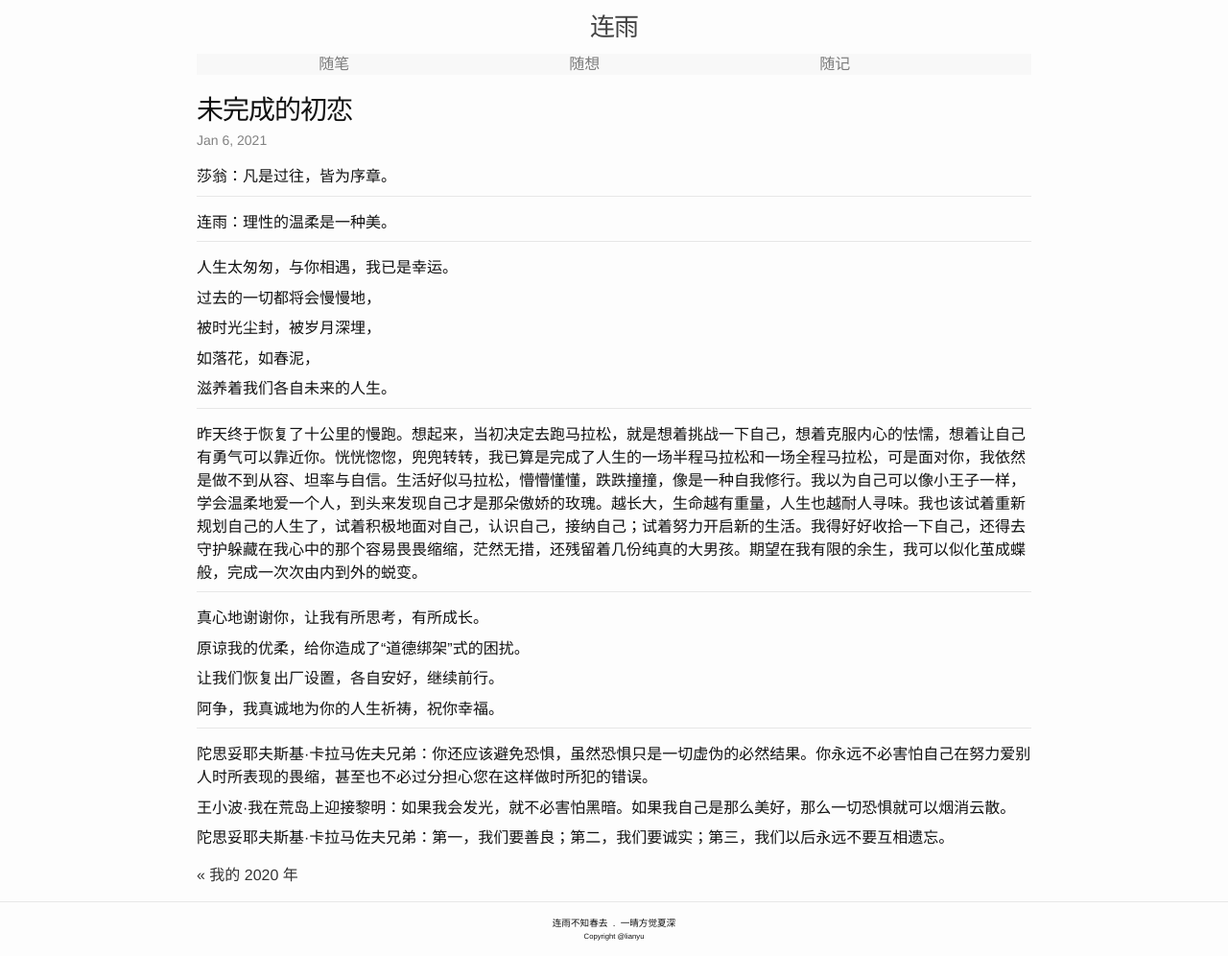
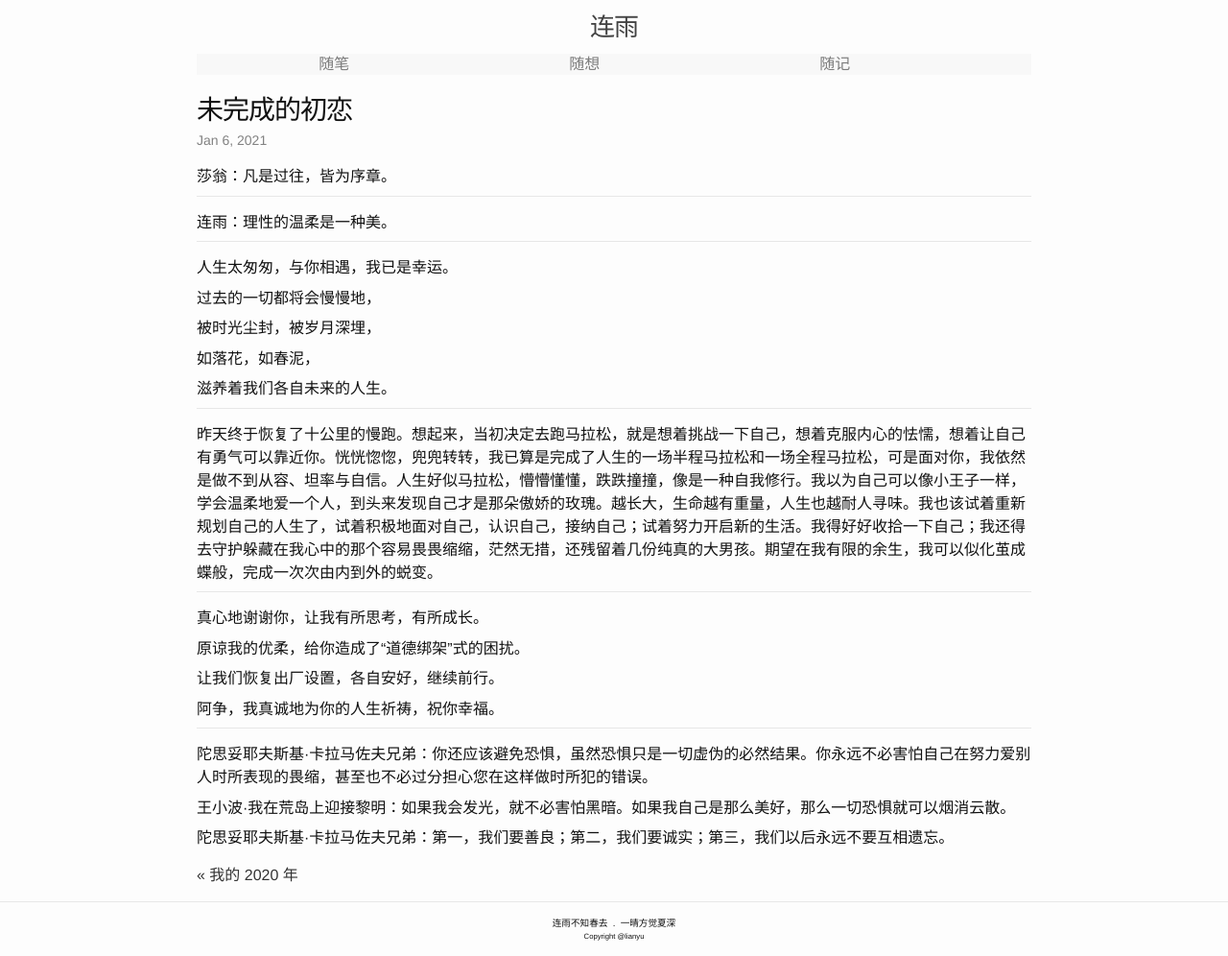
Before and after one commit to lianyu1115/lianyu, a Jekyll site: the page built from _journals/2021-01-06-未完成的初恋.md, in a window 1280 px wide. Shown: the whole page at 96% size. Built offline with Jekyll 4.4.1, drawn with Linux system fonts in a browser that asks for light colours.

Commit message:
Update 2021-01-06-未完成的初恋.md

```diff
--- a/_journals/2021-01-06-未完成的初恋.md
+++ b/_journals/2021-01-06-未完成的初恋.md
@@ -26,7 +26,7 @@ tags: ''
 
 - - -
 
-昨天终于恢复了十公里的慢跑。想起来，当初决定去跑马拉松，就是想着挑战一下自己，想着克服内心的怯懦，想着让自己有勇气可以靠近你。恍恍惚惚，兜兜转转，我已算是完成了人生的一场半程马拉松和一场全程马拉松，可是面对你，我依然是做不到从容、坦率与自信。生活好似马拉松，懵懵懂懂，跌跌撞撞，像是一种自我修行。我以为自己可以像小王子一样，学会温柔地爱一个人，到头来发现自己才是那朵傲娇的玫瑰。越长大，生命越有重量，人生也越耐人寻味。我也该试着重新规划自己的人生了，试着积极地面对自己，认识自己，接纳自己；试着努力开启新的生活。我得好好收拾一下自己，还得去守护躲藏在我心中的那个容易畏畏缩缩，茫然无措，还残留着几份纯真的大男孩。期望在我有限的余生，我可以似化茧成蝶般，完成一次次由内到外的蜕变。
+昨天终于恢复了十公里的慢跑。想起来，当初决定去跑马拉松，就是想着挑战一下自己，想着克服内心的怯懦，想着让自己有勇气可以靠近你。恍恍惚惚，兜兜转转，我已算是完成了人生的一场半程马拉松和一场全程马拉松，可是面对你，我依然是做不到从容、坦率与自信。人生好似马拉松，懵懵懂懂，跌跌撞撞，像是一种自我修行。我以为自己可以像小王子一样，学会温柔地爱一个人，到头来发现自己才是那朵傲娇的玫瑰。越长大，生命越有重量，人生也越耐人寻味。我也该试着重新规划自己的人生了，试着积极地面对自己，认识自己，接纳自己；试着努力开启新的生活。我得好好收拾一下自己；我还得去守护躲藏在我心中的那个容易畏畏缩缩，茫然无措，还残留着几份纯真的大男孩。期望在我有限的余生，我可以似化茧成蝶般，完成一次次由内到外的蜕变。
 
 - - -
 
```
